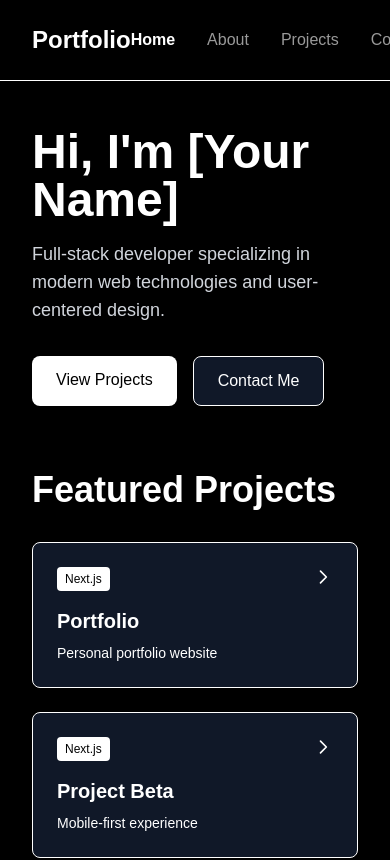
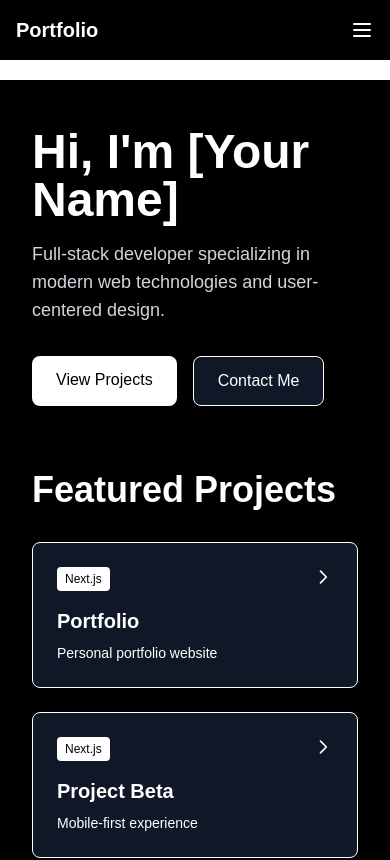
Before and after one commit to im24a-mendolag/portfolio, a Next.js app: page / in a window 390 px wide. Shown: the top 860 px of the page. Built offline with nearby package versions, Linux system fonts and the light colour scheme.

Commit message:
navbar fix

```diff
--- a/components/Header.js
+++ b/components/Header.js
@@ -2,17 +2,29 @@
 
 import Link from 'next/link';
 import { usePathname } from 'next/navigation';
+import { useState } from 'react';
 
 export default function Header() {
   const pathname = usePathname();
+  const [isMenuOpen, setIsMenuOpen] = useState(false);
 
   const isActive = (path) => pathname === path;
 
+  const toggleMenu = () => {
+    setIsMenuOpen(!isMenuOpen);
+  };
+
+  const closeMenu = () => {
+    setIsMenuOpen(false);
+  };
+
   return (
     <header className="w-full fixed top-0 left-0 right-0 bg-black z-50">
-      <div className="flex items-center justify-between px-8 py-6 max-w-7xl mx-auto">
-        <h1 className="text-2xl font-bold text-white">Portfolio</h1>
-        <nav className="flex gap-8">
+      <div className="flex items-center justify-between px-4 md:px-8 py-4 md:py-6 max-w-7xl mx-auto">
+        <h1 className="text-xl md:text-2xl font-bold text-white">Portfolio</h1>
+
+        {/* Desktop Navigation */}
+        <nav className="hidden md:flex gap-8">
           <Link
             href="/"
             className={`transition-opacity ${
@@ -54,7 +66,90 @@
             Contact
           </Link>
         </nav>
+
+        {/* Mobile Menu Button */}
+        <button
+          onClick={toggleMenu}
+          className="md:hidden text-white focus:outline-none"
+          aria-label="Toggle menu"
+        >
+          <svg
+            className="w-6 h-6"
+            fill="none"
+            stroke="currentColor"
+            viewBox="0 0 24 24"
+          >
+            {isMenuOpen ? (
+              <path
+                strokeLinecap="round"
+                strokeLinejoin="round"
+                strokeWidth={2}
+                d="M6 18L18 6M6 6l12 12"
+              />
+            ) : (
+              <path
+                strokeLinecap="round"
+                strokeLinejoin="round"
+                strokeWidth={2}
+                d="M4 6h16M4 12h16M4 18h16"
+              />
+            )}
+          </svg>
+        </button>
       </div>
+
+      {/* Mobile Navigation Menu */}
+      {isMenuOpen && (
+        <nav className="md:hidden bg-black border-t border-white">
+          <div className="flex flex-col px-4 py-4 space-y-4">
+            <Link
+              href="/"
+              onClick={closeMenu}
+              className={`transition-opacity py-2 ${
+                isActive('/')
+                  ? 'text-white font-semibold opacity-100'
+                  : 'text-white opacity-60 hover:opacity-80'
+              }`}
+            >
+              Home
+            </Link>
+            <Link
+              href="/about"
+              onClick={closeMenu}
+              className={`transition-opacity py-2 ${
+                isActive('/about')
+                  ? 'text-white font-semibold opacity-100'
+                  : 'text-white opacity-60 hover:opacity-80'
+              }`}
+            >
+              About
+            </Link>
+            <Link
+              href="/projects"
+              onClick={closeMenu}
+              className={`transition-opacity py-2 ${
+                isActive('/projects')
+                  ? 'text-white font-semibold opacity-100'
+                  : 'text-white opacity-60 hover:opacity-80'
+              }`}
+            >
+              Projects
+            </Link>
+            <Link
+              href="/contact"
+              onClick={closeMenu}
+              className={`transition-opacity py-2 ${
+                isActive('/contact')
+                  ? 'text-white font-semibold opacity-100'
+                  : 'text-white opacity-60 hover:opacity-80'
+              }`}
+            >
+              Contact
+            </Link>
+          </div>
+        </nav>
+      )}
+
       <div className="w-full h-px bg-white"></div>
     </header>
   );
```
